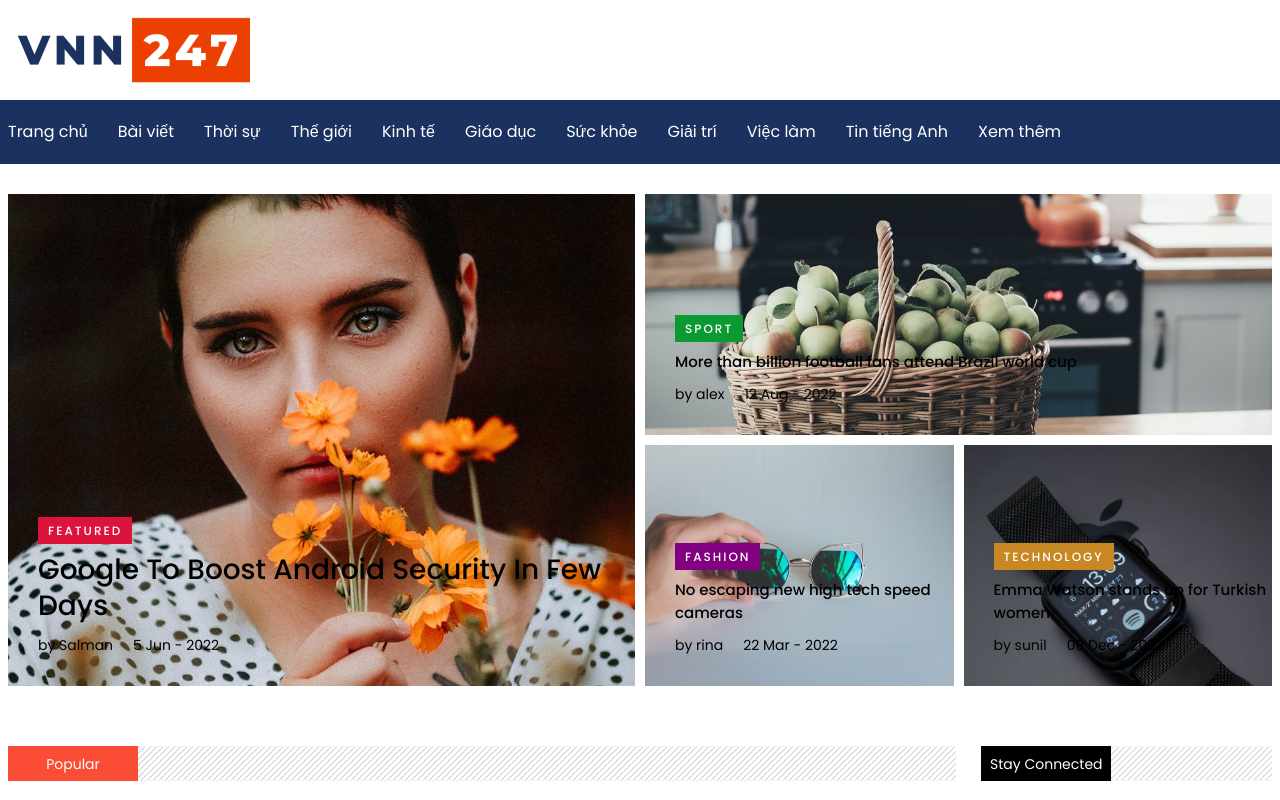
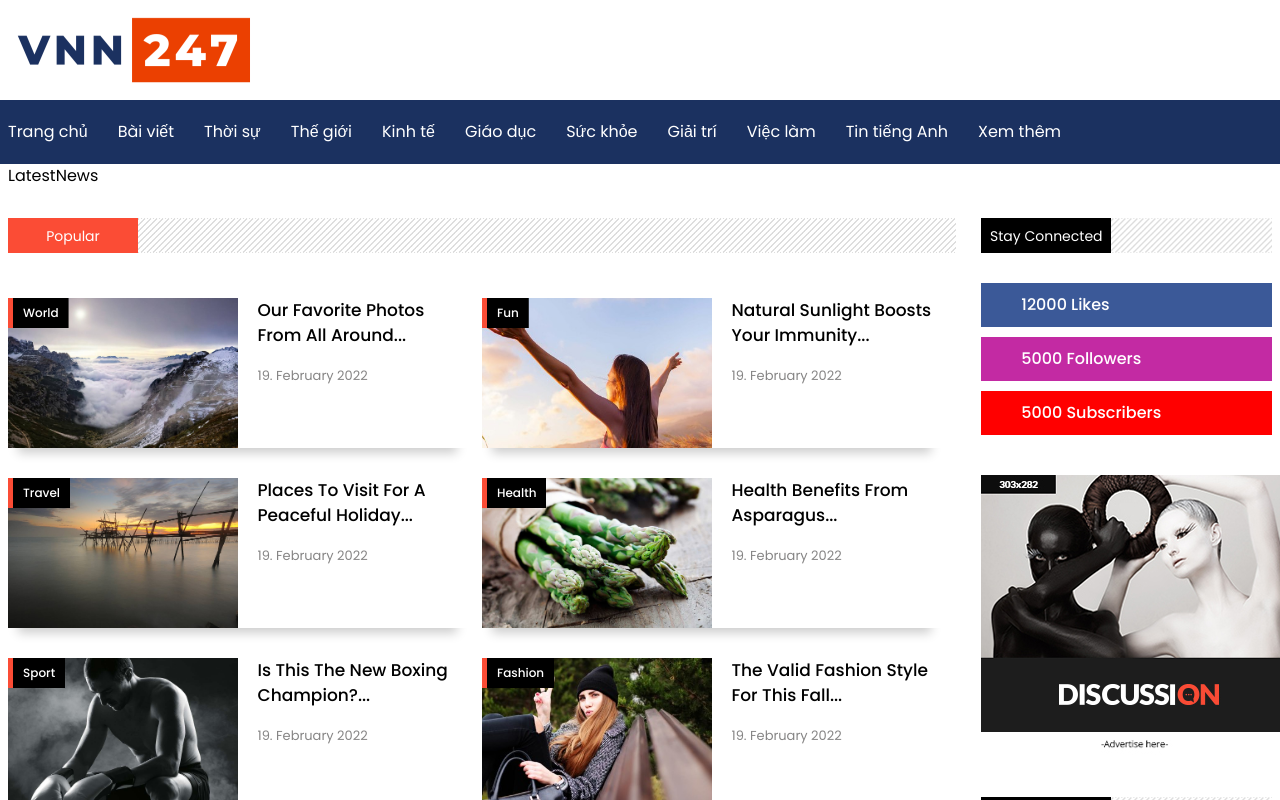
Before and after one commit to dangpvo/VNN247-React, a React (Vite) app: page / in a window 1280 px wide. Shown: the top 800 px of the page. Built offline with nearby package versions, Linux system fonts and the light colour scheme; some icons are missing.

Commit message:
feat: start setting up LatestNews

```diff
--- a/src/pages/home/Home.jsx
+++ b/src/pages/home/Home.jsx
@@ -4,11 +4,13 @@ import Hero from "./sections/hero/Hero";
 import SideContent from "./sideContent/SideContent";
 import MainContent from "./mainContent/MainContent";
 import Discover from "./discover/Discover";
+import LatestNews from "./sections/latestNews/LatestNews";
 
 const Home = () => {
   return (
     <>
-      <Hero />
+      {/* <Hero /> */}
+      <LatestNews />
       <main>
         <div className="container">
           <MainContent />
--- /dev/null
+++ b/src/pages/home/sections/latestNews/LatestNews.jsx
@@ -0,0 +1,12 @@
+import React from "react";
+import "./LatestNews.css";
+
+const LatestNews = () => {
+  return (
+    <>
+      <section className="container">LatestNews</section>
+    </>
+  );
+};
+
+export default LatestNews;
```
Also changed, not shown: src/pages/home/sections/latestNews/LatestNews.css (added).
